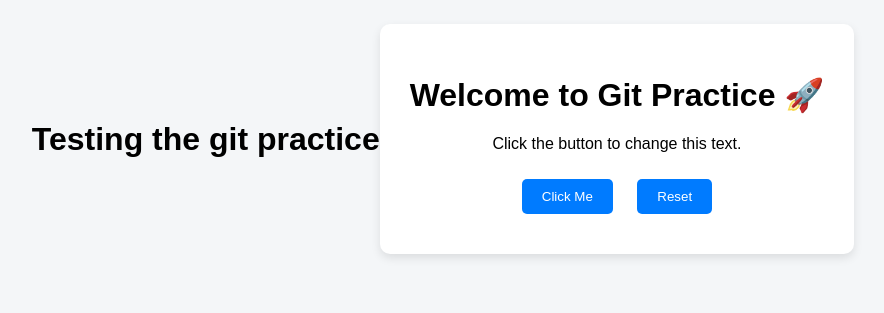
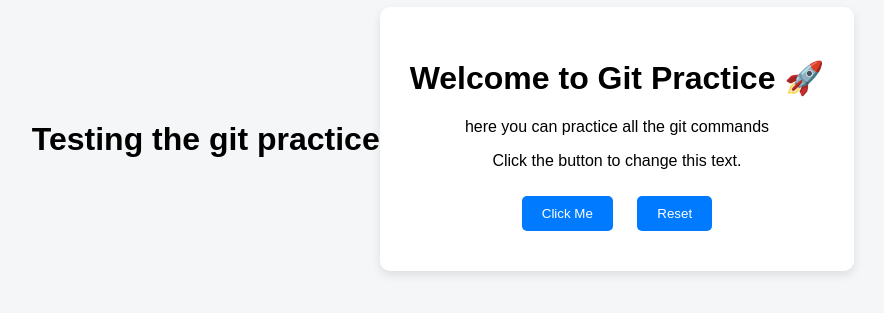
Before and after one commit to Arun-G-Hebbal/web_testing_111, a plain HTML site: page web_prt/index.html in a window 1280 px wide. Shown: the part 269-582 px from the top of the page, without its empty margins (197-1081 px from the left). Drawn offline with Linux system fonts and the light colour scheme.

Commit message:
added new paragraph
Added a new paragraph to provide information about practicing git commands.

```diff
--- a/web_prt/index.html
+++ b/web_prt/index.html
@@ -9,6 +9,7 @@
     <h1> Testing the git practice</h1>
     <div class="container">
         <h1>Welcome to Git Practice 🚀</h1>
+        <p> here you can practice all the git commands</p>
         <p id="message">Click the button to change this text.</p>
 
         <button onclick="changeMessage()">Click Me</button>
```
